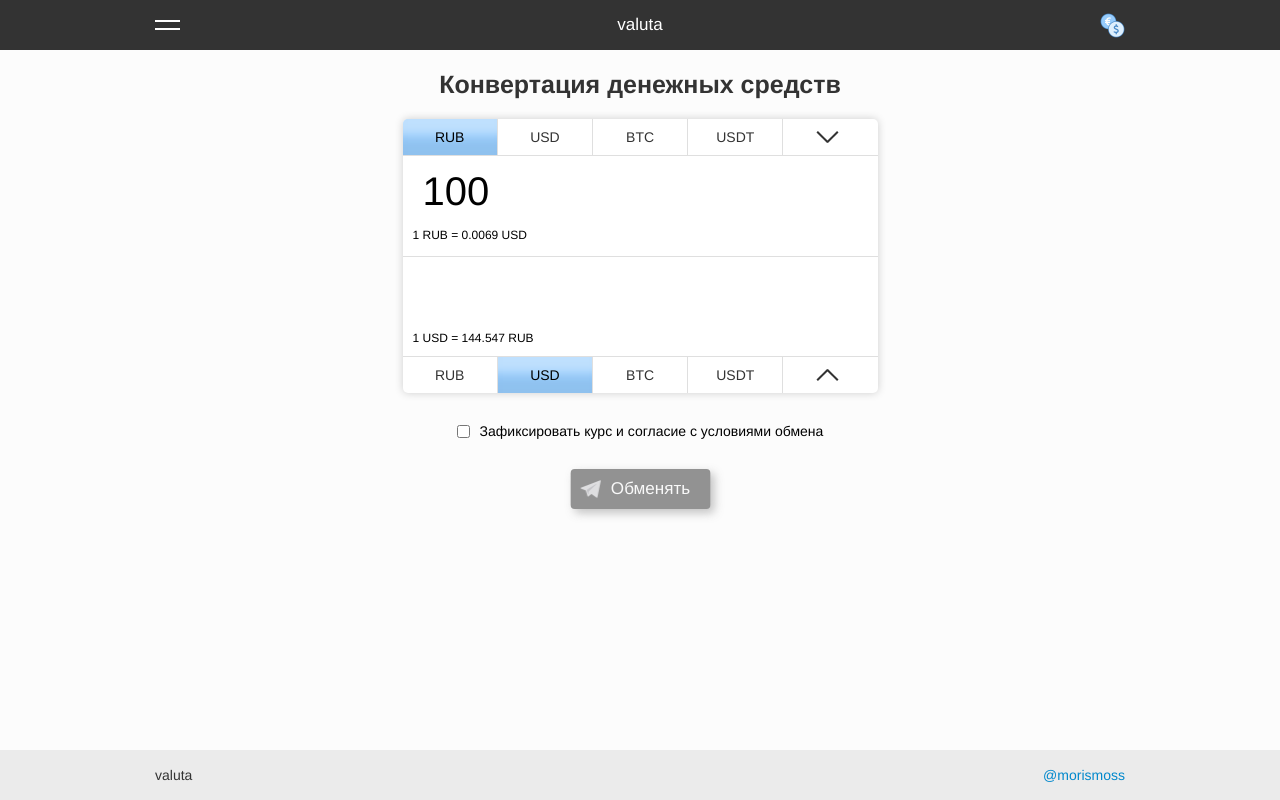
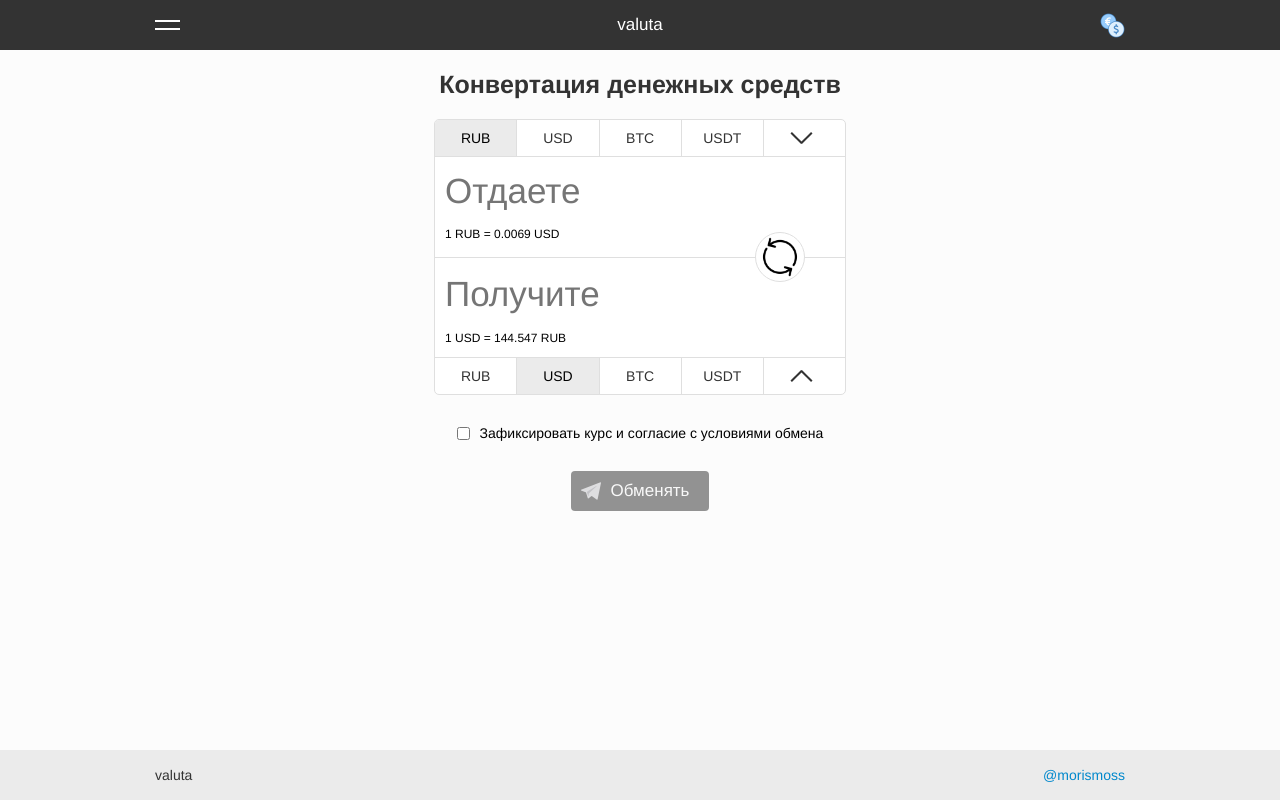
Before and after one commit to akmaevvs/valuta-front, a Vue app: page /calc in a window 1280 px wide. Built offline with nearby package versions, Linux system fonts and the light colour scheme.

Commit message:
стилизация

```diff
--- a/src/assets/style/base.css
+++ b/src/assets/style/base.css
@@ -97,5 +97,6 @@ button {
 }
 .modal-enter-from,
 .modal-leave-to {
+  margin-top: -120px;
   opacity: 0;
 }
--- a/src/components/footer-comp.vue
+++ b/src/components/footer-comp.vue
@@ -24,7 +24,7 @@ export default {
   height: 50px;
   width: 100%;
   bottom: 0;
-  position: fixed;
+  position: absolute;
   bottom: 0;
   z-index: 7;
   color: #333;
--- a/src/components/header-comp.vue
+++ b/src/components/header-comp.vue
@@ -53,7 +53,6 @@ export default {
 
 <style lang="scss" scoped>
 .header {
-  position: sticky;
   z-index: 10;
   top: 0;
   background-color: #333;
--- a/src/views/Calc.vue
+++ b/src/views/Calc.vue
@@ -27,16 +27,19 @@
             type="number"
             @change="askChanged"
             v-model="askValue"
+            placeholder="Отдаете"
           />
           <span class="converter__currency-note"
             >1 {{ selectedAsk }} = 0.0069 {{ selectedBid }}</span
           >
           <hr />
+          <div class="circle-change"></div>
           <input
             class="converter__input"
             type="number"
             @change="bidChanged"
             v-model="bidValue"
+            placeholder="Получите"
           />
           <span class="converter__currency-note"
             >1 {{ selectedBid }} = 144.547 {{ selectedAsk }}</span
@@ -102,19 +105,16 @@
       >
         Обменять
       </button>
-    </div>
       <transition name="modal">
-      <div class="modal-more-units" v-if="showModal">
-        <div class="modal-message">
+        <div v-if="fixCurrency" class="modal-message">
           <p>
             Конвертер валют онлайн - инструмент, который позволит вам рассчитать
             соотношения актуальных курсов денежных средств всего мира на
             сегодня.
           </p>
-          <button class="ok-button" @click="hideModal">OK</button>
-        </div>
         </div>
       </transition>
+    </div>
   </div>
 </template>
 
@@ -611,7 +611,7 @@ export default {
       displayUnitsBot: ["RUB", "USD", "BTC", "USDT"],
       selectedAsk: "RUB",
       selectedBid: "USD",
-      askValue: 100,
+      askValue: null,
       bidValue: null,
       showMoreAsk: false,
       showMoreBid: false,
@@ -670,7 +670,9 @@ export default {
       }
 
       curCur = allSum / this.askValue; // текущий курс = всего руб / введенное значений
-      this.bidValue = this.round(this.askValue * curCur + this.askValue * 0.001 * curCur); // итог = введенное значений * текущий курс + текущий курс * комиссия * текущий курс
+      this.bidValue = this.round(
+        this.askValue * curCur + this.askValue * 0.001 * curCur
+      ); // итог = введенное значений * текущий курс + текущий курс * комиссия * текущий курс
     },
     bidChanged() {},
     selectAsk(askUnit) {
@@ -715,6 +717,19 @@ export default {
 };
 </script>
 <style lang="scss" scoped>
+.circle-change {
+  position: absolute;
+  width: 50px;
+  height: 50px;
+  right: 40px;
+  background: #fff;
+  border: 1px solid #dfdfdf;
+  border-radius: 50px;
+  background-image: url("../assets/img/change.png");
+  background-size: 40px 40px;
+  background-repeat: no-repeat;
+  background-position: center;
+}
 .fix-block {
   border: 2px solid transparent;
   border-radius: 5px;
@@ -731,42 +746,30 @@ export default {
 .red-border {
   border-color: #ff0000a9;
 }
-.modal-more-units {
-  z-index: 50;
-  position: absolute;
-  background: #000000b3;
-  top: 0;
-  left: 0;
-  right: 0;
-  bottom: 0;
-  display: flex;
-  justify-content: center;
-  align-items: center;
+
 .modal-message {
+  border: 1px solid #dfdfdf;
   display: flex;
   flex-direction: column;
   gap: 20px;
-    max-width: 240px;
+  width: 100%;
+  max-width: 410px;
   text-align: justify;
   background: #fff;
   padding: 20px;
   border-radius: 5px;
-    margin: 0 20px;
+  margin-left: 20px;
+  margin-right: 20px;
 }
 .ok-button {
   padding: 5px 10px;
   width: 50%;
-    background-color: #97ccfc;
-    box-shadow: inset 0px -24px 10px -9px #0000000e,
-      inset 0px 24px 10px -9px #ffffff61;
+  background-color: #ebebeb;
   align-self: center;
   transition: background-color 0.3s ease;
   border-radius: 5px;
   &:hover {
-      background-color: #dceeff;
-      box-shadow: inset 0px -24px 10px -9px #0000000e,
-        inset 0px 24px 10px -9px #ffffff61;
-    }
+    background-color: #f0f0f0;
   }
 }
 .more-units {
@@ -795,9 +798,7 @@ export default {
     text-align: center;
     cursor: pointer;
     &:hover {
-      background-color: #dceeff;
-      box-shadow: inset 0px -24px 10px -9px #0000000e,
-        inset 0px 24px 10px -9px #ffffff61;
+      background-color: #f0f0f0;
       transition: background-color 0.3s ease;
     }
     &:first-child {
@@ -811,9 +812,7 @@ export default {
   // box-shadow: 0px 0px 8px 0px rgba(0, 0, 0, 0.19);
 }
 .active {
-  background-color: #97ccfc;
-  box-shadow: inset 0px -24px 10px -9px #0000000e,
-    inset 0px 24px 10px -9px #ffffff61;
+  background-color: #ebebeb;
   transition: background-color 0.3s ease;
   & button {
     color: #000;
@@ -821,12 +820,12 @@ export default {
 }
 .converter-container {
   overflow: hidden;
-  // border: 1px solid #dfdfdf;
+  border: 1px solid #dfdfdf;
   border-radius: 5px;
   background-color: #fff;
   // box-shadow: 4px 4px 8px 0px rgba(0, 0, 0, 0.08);
   // box-shadow: 0px 0px 8px 0px rgba(0, 0, 0, 0.08);
-  box-shadow: 0px 0px 8px 0px rgba(0, 0, 0, 0.19);
+  // box-shadow: 0px 0px 8px 0px rgba(0, 0, 0, 0.19);
 }
 .converter {
   &__values {
@@ -851,8 +850,7 @@ export default {
     outline: none;
     width: 100%;
     padding: 10px;
-    padding-left: 20px;
-    font-size: 40px;
+    font-size: 35px;
     &:first-child {
       // border-bottom: 1px solid #dfdfdf;
     }
@@ -874,9 +872,7 @@ export default {
     transition: background-color 0.2s ease;
     cursor: pointer;
     &:hover {
-      background-color: #dceeff;
-      box-shadow: inset 0px -24px 10px -9px #0000000e,
-        inset 0px 24px 10px -9px #ffffff61;
+      background-color: #f0f0f0;
       transition: background-color 0.3s ease;
     }
     &:first-child {
@@ -929,7 +925,7 @@ export default {
   }
 }
 .calc {
-  margin-bottom: 50px;
+  margin-bottom: 80px;
 
   &__title {
     color: #333;
@@ -939,17 +935,15 @@ export default {
   }
 
   &__button {
-    margin-bottom: 30px;
+    // margin-bottom: 30px;
     padding: 10px 20px 10px 10px;
-    background-color: #0088cc;
+    background-color: #333;
     position: relative;
     color: #f9f9f9;
     text-decoration: none;
     font-size: 17px;
     border-radius: 4px;
-    box-shadow: 4px 4px 10px 0px rgba(124, 124, 124, 0.4);
     overflow: hidden;
-    animation: bouncing 2s ease-in-out 0.5s infinite;
     transition: all 0.3s ease;
     cursor: pointer;
     &--disabled {
--- a/src/views/Home.vue
+++ b/src/views/Home.vue
@@ -55,26 +55,19 @@ export default {
         box-shadow: 4px 4px 10px 0px rgba(124, 124, 124, 0.2);
         transform: scale(1.02);
       }
-      &:before {
-        content: "—";
-        position: relative;
-        padding-right: 5px;
-      }
     }
   }
   &__button {
     margin: 10px 0 30px 0;
     padding: 0px 20px 0px 10px;
-    background-color: #0088cc;
+    background-color: #333;
     position: relative;
     min-height: 40px;
     color: #f9f9f9;
     text-decoration: none;
     font-size: 17px;
     border-radius: 4px;
-    box-shadow: 4px 4px 10px 0px rgba(124, 124, 124, 0.4);
     overflow: hidden;
-    animation: bouncing 2s ease-in-out 0.5s infinite;
     transition: all 0.3s ease;
 
     &:hover {
@@ -108,23 +101,6 @@ export default {
     }
   }
 }
-@keyframes bouncing {
-  0% {
-    transform: scale(1);
-    box-shadow: 4px 4px 10px 0px rgba(124, 124, 124, 0.4);
-  }
-  15% {
-    transform: scale(1.02);
-    box-shadow: 4px 4px 10px 0px rgba(124, 124, 124, 0.6);
-  }
-  30% {
-    transform: scale(1);
-    box-shadow: 4px 4px 10px 0px rgba(124, 124, 124, 0.4);
-  }
-  100% {
-    transform: scale(1);
-  }
-}
 @keyframes glaring {
   0% {
     left: -30px;
```
Also changed, not shown: src/assets/img/change.png (added). Lines whose indentation alone changed are shown as unchanged.
